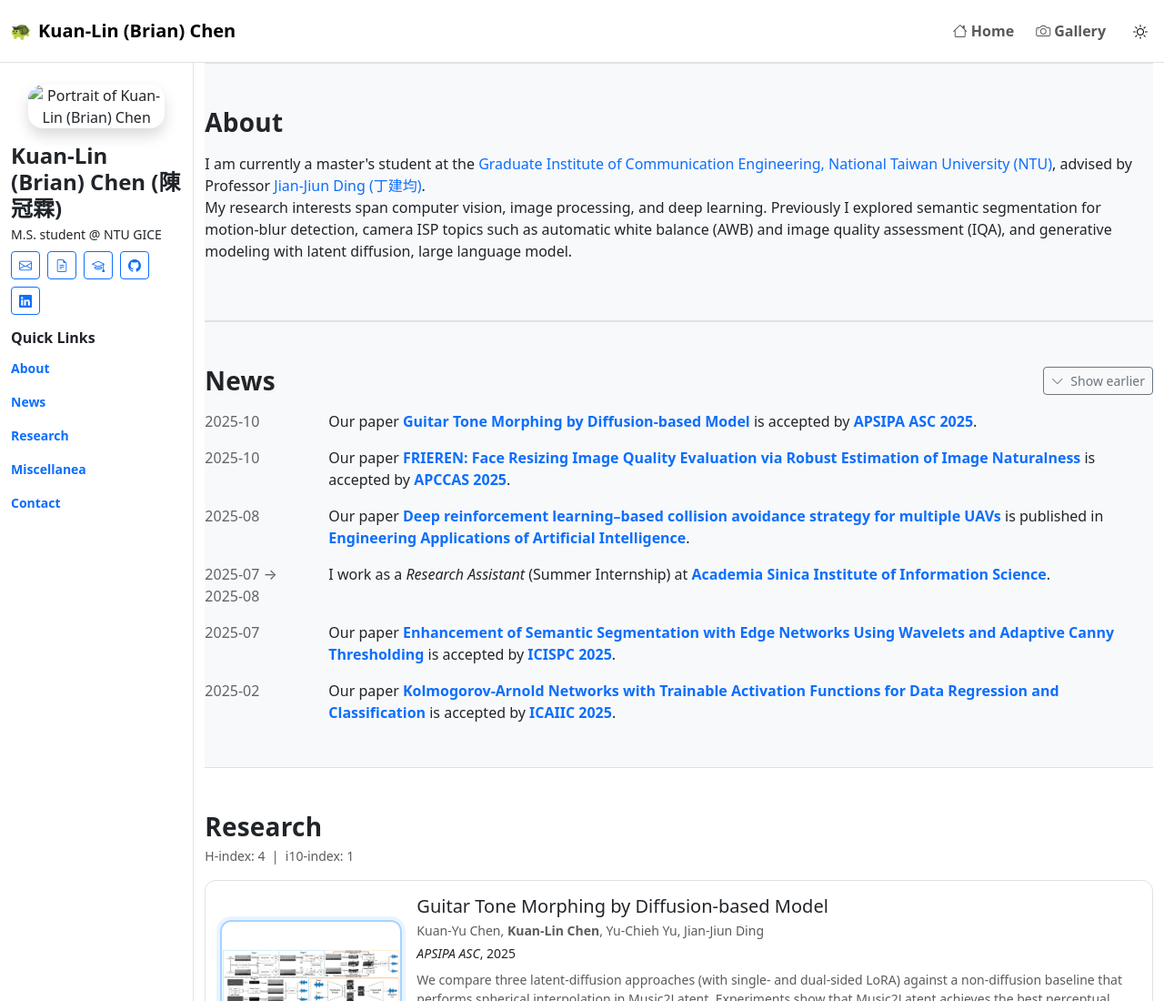
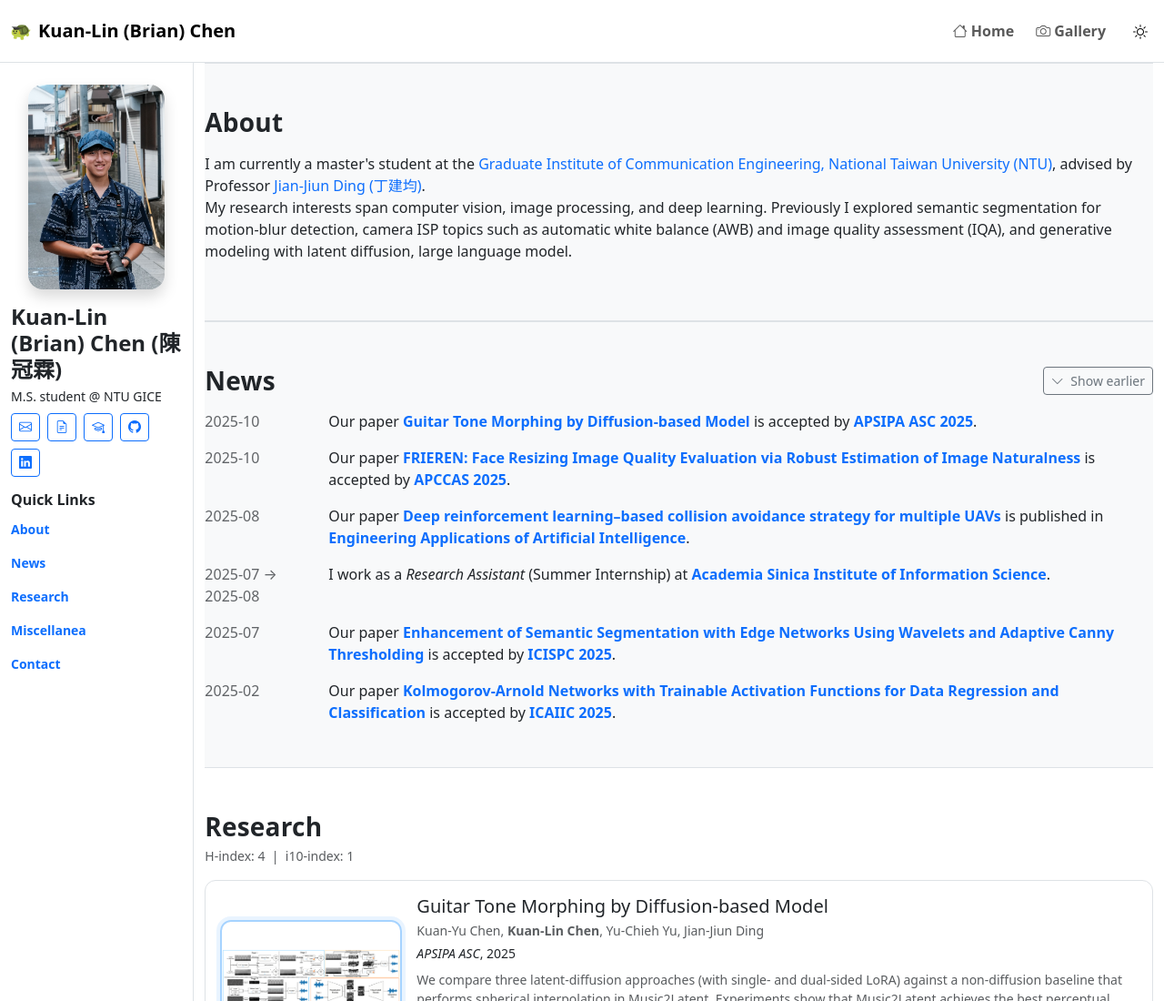
Before and after one commit to BrianChen1120/BrianChen1120.github.io, a plain HTML site: page index.html in a window 1280 px wide. Shown: the top 1100 px of the page at 91% size. Drawn offline with nearby package versions, Linux system fonts and the light colour scheme.

Commit message:
Update index.html

```diff
--- a/index.html
+++ b/index.html
@@ -125,7 +125,7 @@
           <div class="sticky-top py-4" style="top: 16px;">
             <div class="text-center mb-3">
               <img
-                src="assets/profile.jpg"
+                src="assets/myprofile.jpg"
                 alt="Portrait of Kuan-Lin (Brian) Chen"
                 class="rounded-4 img-fluid shadow"
                 style="max-width: 150px;"
@@ -233,7 +233,7 @@
                 </div>
                 <div class="col-12 col-sm-4 text-center text-sm-end">
                   <img
-                    src="assets/profile.jpg"
+                    src="assets/myprofile.jpg"
                     alt="Portrait of Kuan-Lin (Brian) Chen"
                     class="rounded-4 img-fluid shadow"
                     style="max-width: 150px;"
```
